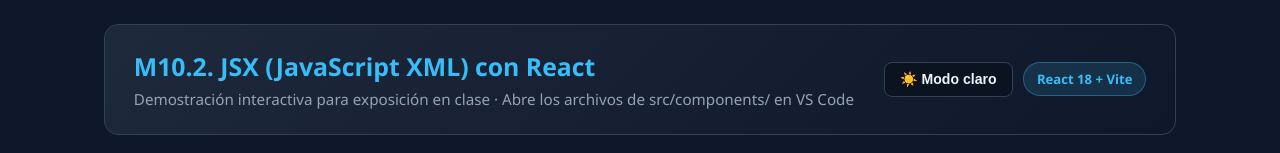
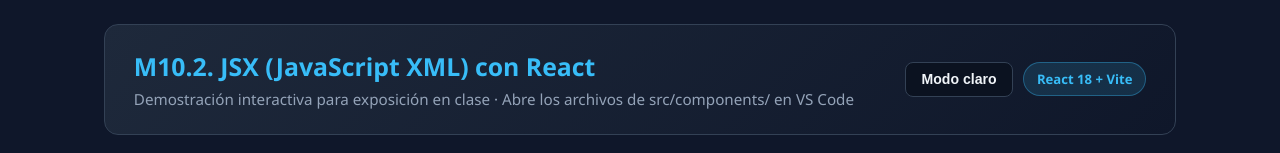
Before and after one commit to ivannasimosa0308/actividad_unit8_reactNat, a React (Vite) app: page / in a window 1280 px wide. Shown: the top 153 px of the page. Built offline with nearby package versions, Linux system fonts and the light colour scheme.

Commit message:
style: modificacion de estilo

```diff
--- a/src/App.jsx
+++ b/src/App.jsx
@@ -42,7 +42,7 @@ export default function App() {
               onClick={() => setTemaClaro((prev) => !prev)}
               aria-pressed={temaClaro}
             >
-              {temaClaro ? '🌙 Modo oscuro' : '☀️ Modo claro'}
+              {temaClaro ? ' Modo oscuro' : ' Modo claro'}
             </button>
             <span className="pill">React 18 + Vite</span>
           </div>
```
